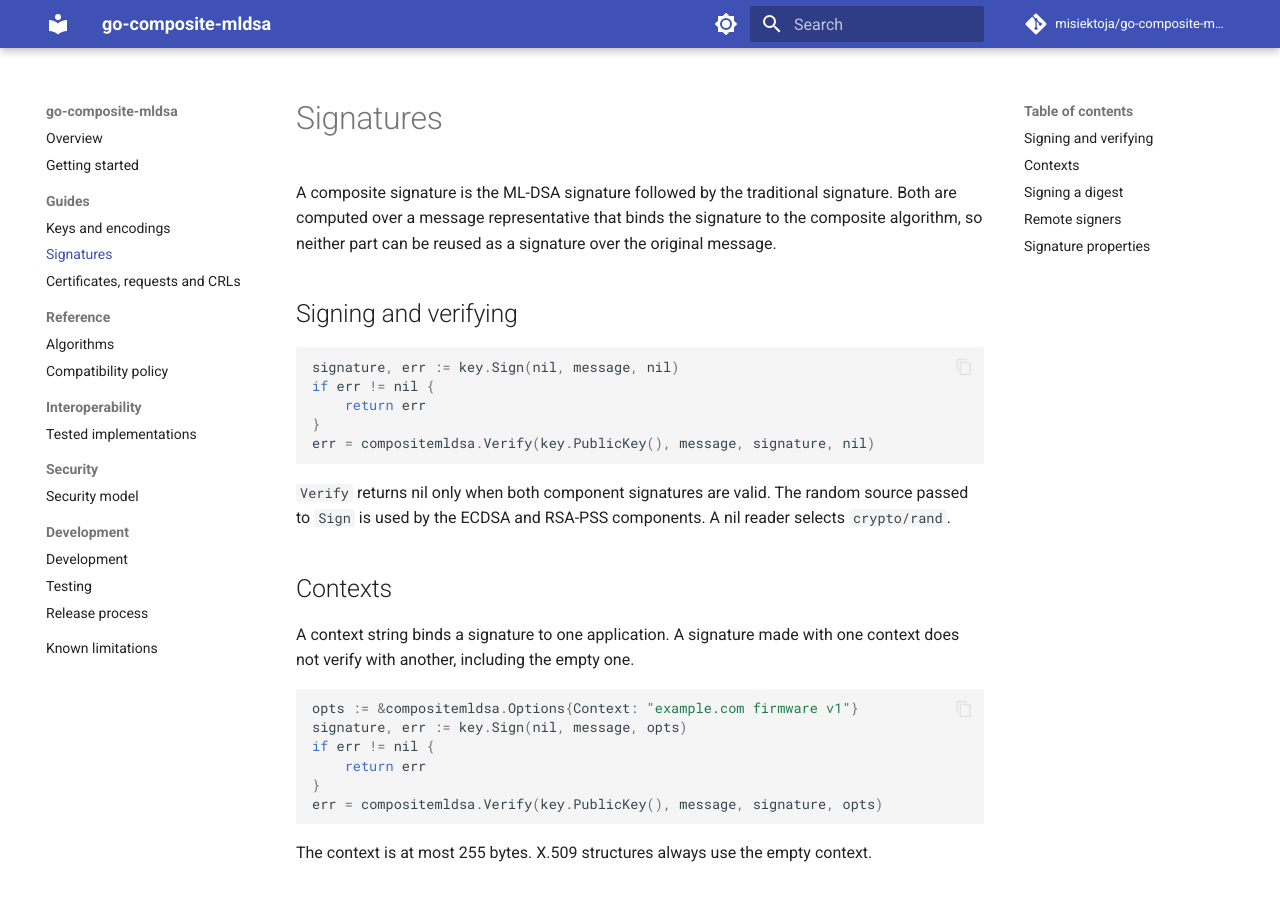
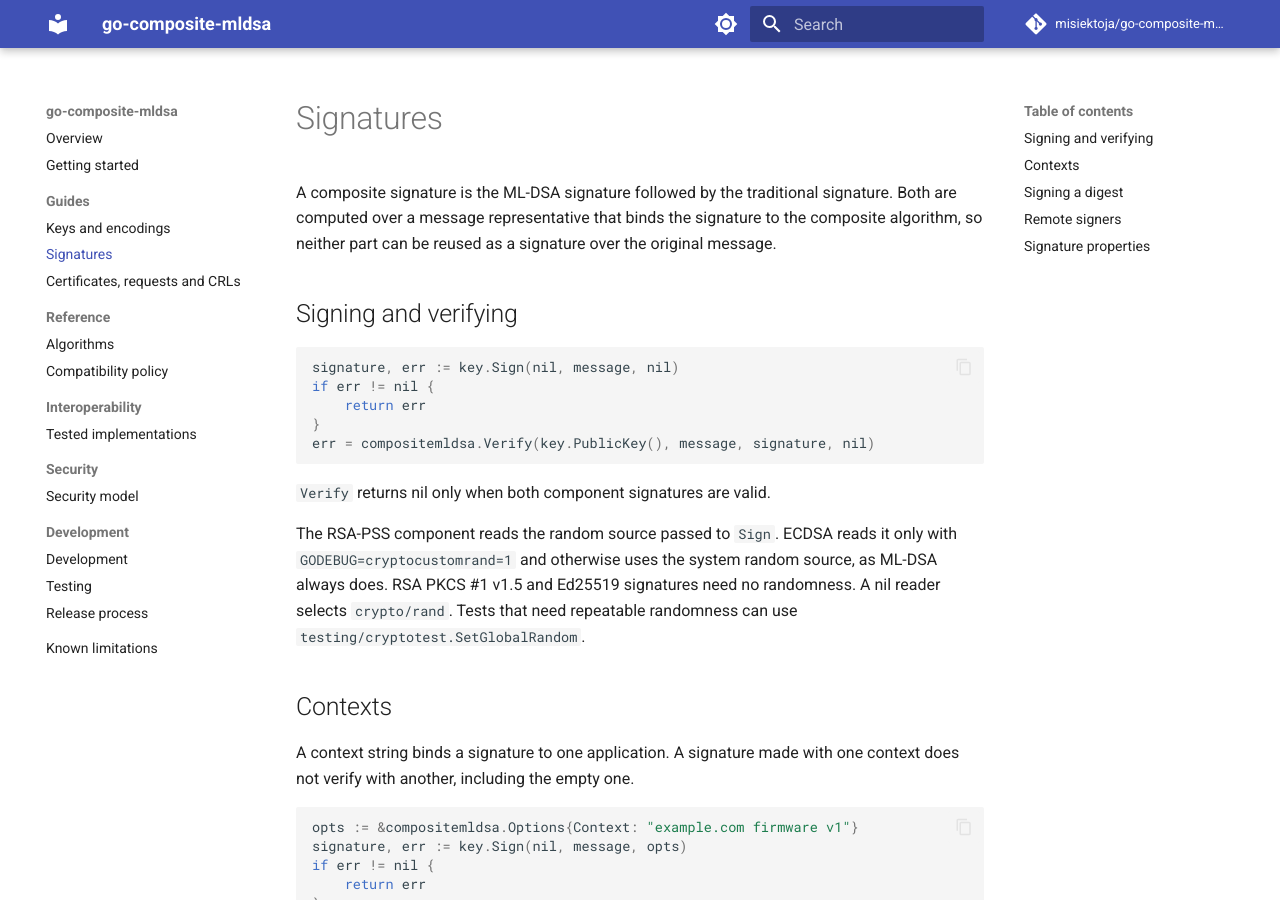
Before and after one commit to misiektoja/go-composite-mldsa, an MkDocs documentation site: the page built from docs/guide/signatures.md, in a window 1280 px wide and 900 px high. Built offline with MkDocs 1.6.1 and Material for MkDocs 9.7.7, drawn with Linux system fonts in a browser that asks for light colours; comment, search, counter and statistics services are not loaded.

Commit message:
docs: state which signature components read the random source
Signed-off-by: misiektoja <misiektoja-github@rm-rf.ninja>

````diff
--- a/docs/guide/signatures.md
+++ b/docs/guide/signatures.md
@@ -14,8 +14,12 @@ if err != nil {
 err = compositemldsa.Verify(key.PublicKey(), message, signature, nil)
 ```
 
-`Verify` returns nil only when both component signatures are valid. The random source passed to
-`Sign` is used by the ECDSA and RSA-PSS components. A nil reader selects `crypto/rand`.
+`Verify` returns nil only when both component signatures are valid.
+
+The RSA-PSS component reads the random source passed to `Sign`. ECDSA reads it only with
+`GODEBUG=cryptocustomrand=1` and otherwise uses the system random source, as ML-DSA always does.
+RSA PKCS #1 v1.5 and Ed25519 signatures need no randomness. A nil reader selects `crypto/rand`.
+Tests that need repeatable randomness can use `testing/cryptotest.SetGlobalRandom`.
 
 ## Contexts
 
````
Also changed, not shown: 1 other file.
